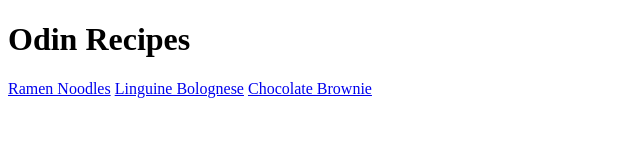
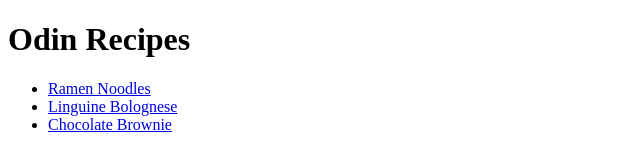
Before and after one commit to mistergrogan/odin-recipes, a plain HTML site: page index.html in a window 1280 px wide. Shown: the whole page, without its empty margins (0-640 px from the left). Drawn offline with Linux system fonts and the light colour scheme.

```diff
--- a/index.html
+++ b/index.html
@@ -7,8 +7,11 @@
 </head>
 <body>
     <h1>Odin Recipes</h1>
-    <a href="recipes/ramen.html">Ramen Noodles</a>
-    <a href="recipes/linguine.html">Linguine Bolognese</a>
-    <a href="recipes/chocolate.html">Chocolate Brownie</a>
+    <ul>
+        <li><a href="recipes/ramen.html">Ramen Noodles</a></li>
+        <li><a href="recipes/linguine.html">Linguine Bolognese</a></li>
+        <li><a href="recipes/chocolate.html">Chocolate Brownie</a></li>
+    </ul>
+
 </body>
 </html>
```
Also changed, not shown: 1 other file.
